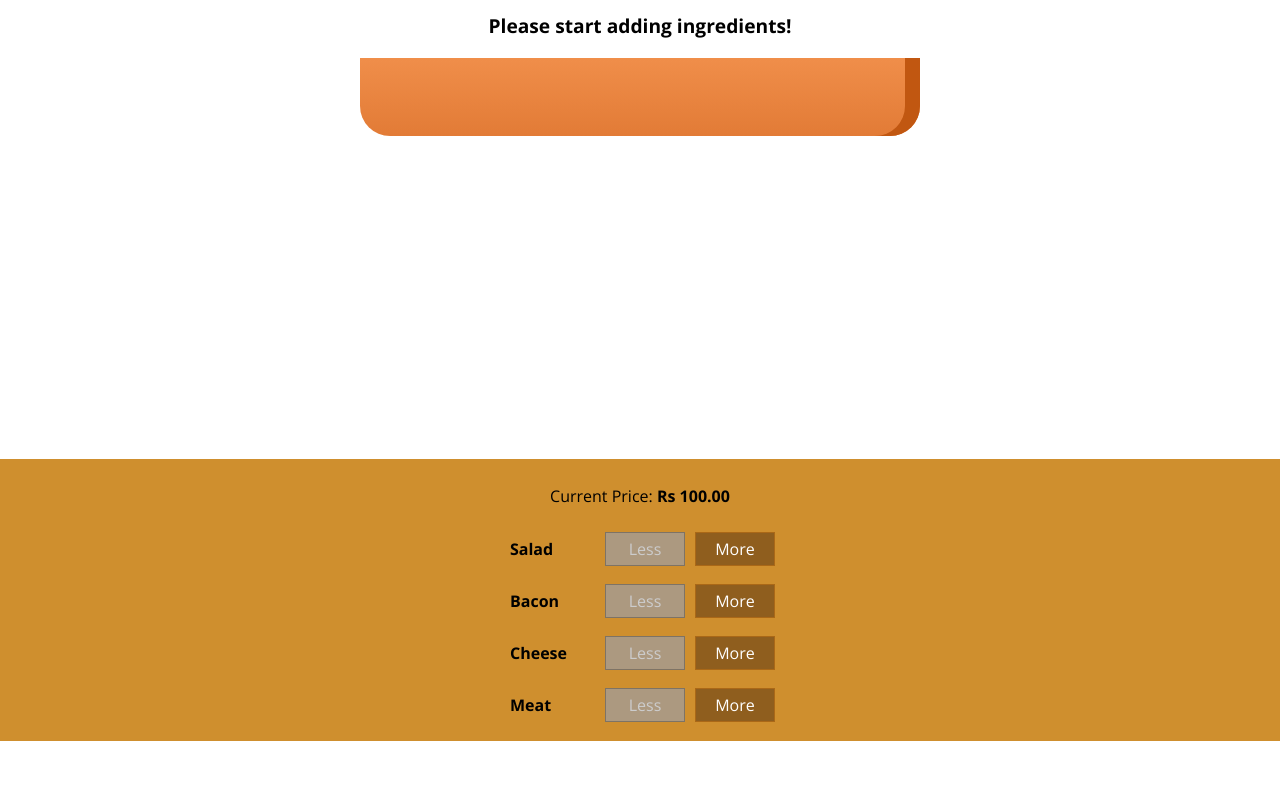
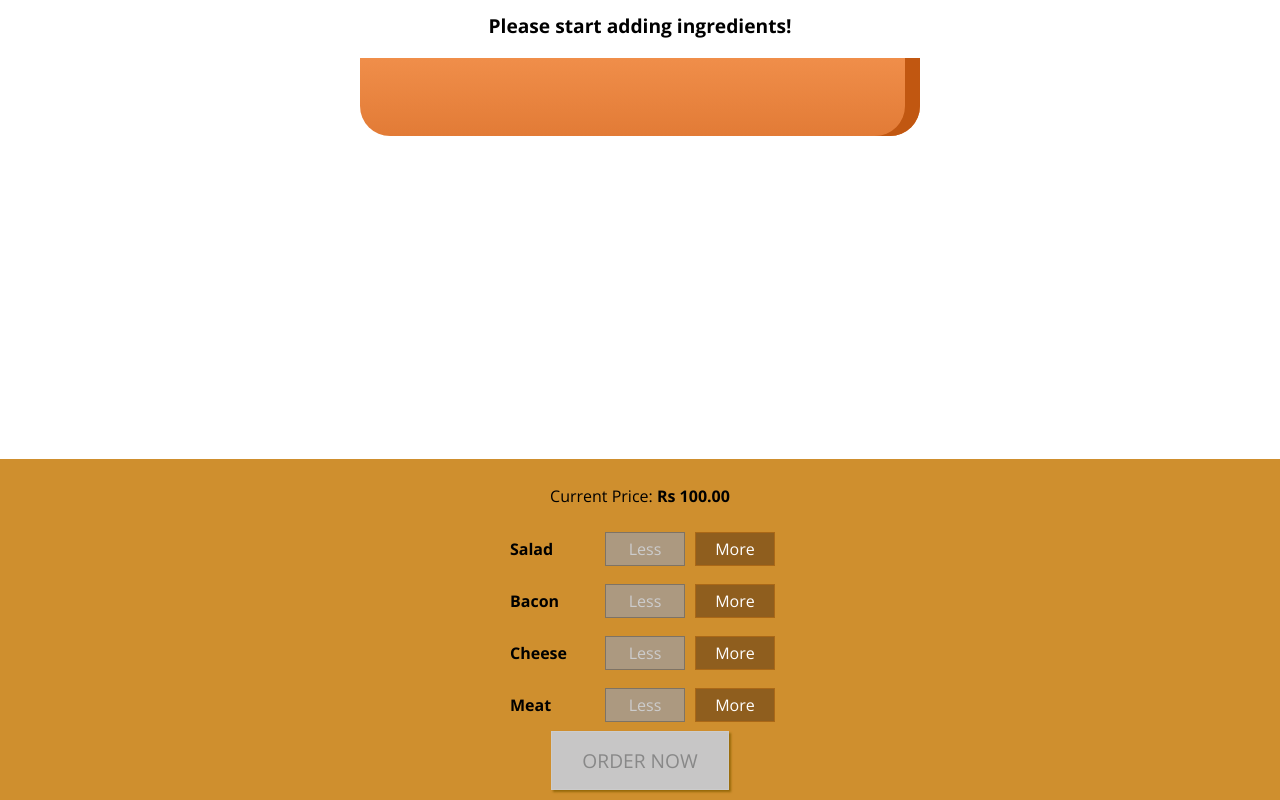
Before and after one commit to confusedwdeveloper/burger-builder, a React (Create React App) app: page / in a window 1280 px wide. Shown: the part 179-979 px from the top of the page. Before the commit the page ends 920 px from the top, so only its background shows below. Built offline with nearby package versions, Linux system fonts and the light colour scheme.

Commit message:
added button to order

```diff
--- a/src/components/Burger/BuildControls/BuildControls.js
+++ b/src/components/Burger/BuildControls/BuildControls.js
@@ -15,6 +15,7 @@
   ingredientRemoved,
   disabled,
   price,
+  purchasable,
 }) => {
   return (
     <div className={classes.BuildControls}>
@@ -30,6 +31,9 @@
           disabled={disabled[ctrl.type]}
         />
       ))}
+      <button disabled={!purchasable} className={classes.OrderButton}>
+        ORDER NOW
+      </button>
     </div>
   );
 };
--- a/src/components/Burger/BuildControls/BuildControls.module.css
+++ b/src/components/Burger/BuildControls/BuildControls.module.css
@@ -8,3 +8,44 @@
   margin: auto;
   padding: 10px 0;
 }
+.OrderButton {
+  background-color: #dad735;
+  outline: none;
+  cursor: pointer;
+  border: 1px solid #966909;
+  color: #966909;
+  font-family: inherit;
+  font-size: 1.2em;
+  padding: 15px 30px;
+  box-shadow: 2px 2px 2px #966909;
+}
+
+.OrderButton:hover,
+.OrderButton:active {
+  background-color: #a0db41;
+  border: 1px solid #966909;
+  color: #966909;
+}
+
+.OrderButton:disabled {
+  background-color: #c7c6c6;
+  cursor: not-allowed;
+  border: 1px solid #ccc;
+  color: #888888;
+}
+
+.OrderButton:not(:disabled) {
+  animation: enable 0.3s linear;
+}
+
+@keyframes enable {
+  0% {
+    transform: scale(1);
+  }
+  60% {
+    transform: scale(1.1);
+  }
+  100% {
+    transform: scale(1);
+  }
+}
--- a/src/containers/BurgerBuilder/BurgerBuilder.js
+++ b/src/containers/BurgerBuilder/BurgerBuilder.js
@@ -19,6 +19,17 @@
       meat: 0,
     },
     totalPrice: 100,
+    purchasable: false,
+  };
+
+  // new method to manage purchasable state
+  updatePurchaseState = (ingredients) => {
+    const sum = Object.keys(ingredients) // prolly Object.values().reduce is more elegant
+      .map((igkey) => ingredients[igkey])
+      .reduce((a, b) => a + b);
+
+    // update state
+    this.setState({ purchasable: sum > 0 });
   };
 
   // method to add ingredient
@@ -47,6 +58,7 @@
       ingredients: updatedIngredients,
       totalPrice: newPrice,
     });
+    this.updatePurchaseState(updatedIngredients);
   };
 
   //method to remove ingredient
@@ -80,6 +92,7 @@
       ingredients: updatedIngredients,
       totalPrice: newPrice,
     });
+    this.updatePurchaseState(updatedIngredients);
   };
 
   render() {
@@ -99,6 +112,7 @@
           ingredientRemoved={this.removeIngredientHandler}
           disabled={disabledInfo}
           price={this.state.totalPrice}
+          purchasable={this.state.purchasable}
         />
       </Aux>
     );
```
